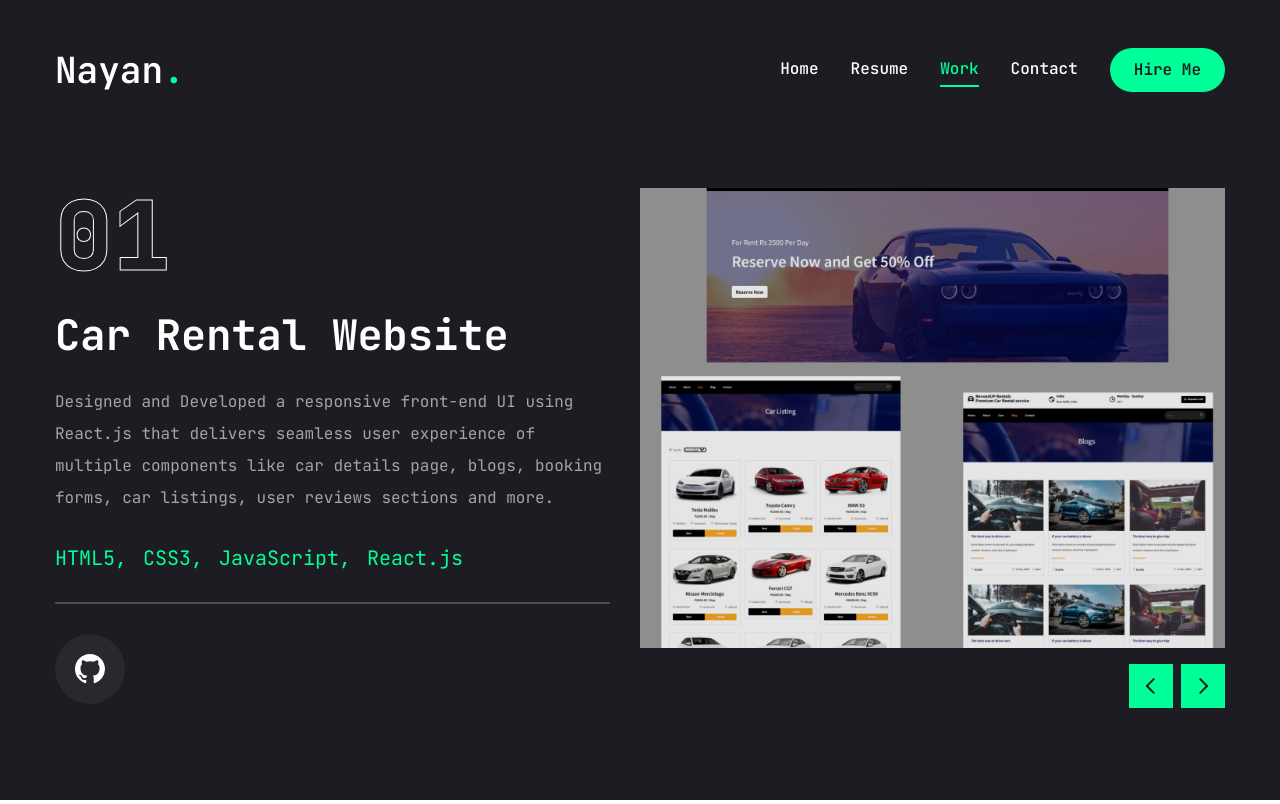
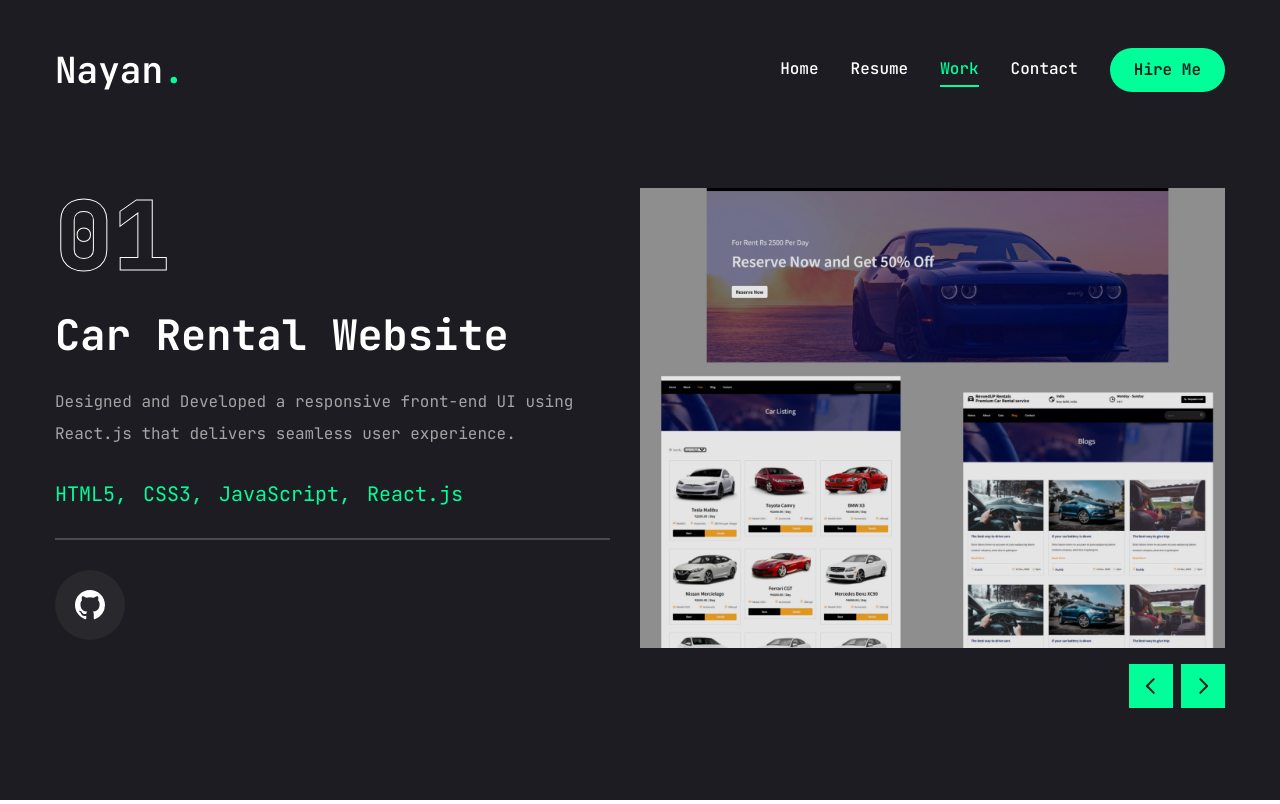
Before and after one commit to Nayan1509/Portfolio-3.0, a Next.js app: page /work in a window 1280 px wide. Built offline with nearby package versions, Linux system fonts and the light colour scheme.

Commit message:
updated resume

```diff
--- a/app/layout.jsx
+++ b/app/layout.jsx
@@ -1,8 +1,8 @@
 import { JetBrains_Mono } from "next/font/google";
 import "./globals.css";
-import Header from "@/components/header";
-import PageTransition from "@/components/pagetransition";
-import StairTransition from "@/components/stairtransition";
+import Header from "@/components/Header";
+import PageTransition from "@/components/PageTransition";
+import StairTransition from "@/components/StairTransition";
 
 const jetbrainsMono = JetBrains_Mono({
   subsets: ["latin"],
--- a/app/work/page.jsx
+++ b/app/work/page.jsx
@@ -4,7 +4,6 @@ import { motion } from "framer-motion";
 import React, { useState } from "react";
 
 import { Swiper, SwiperSlide } from "swiper/react";
-import { Navigation, Pagination } from "swiper/modules";
 import "swiper/css";
 
 import { BsArrowUpRight, BsGithub } from "react-icons/bs";
@@ -25,7 +24,7 @@ const projects = [
     num: "01",
     category: "Front-End-Developement",
     title: "Car Rental Website",
-    description: "Designed and Developed a responsive front-end UI using React.js that delivers seamless user experience of multiple components like car details page, blogs, booking forms, car listings, user reviews sections and more.",
+    description: "Designed and Developed a responsive front-end UI using React.js that delivers seamless user experience.",
     stack: [
       { name: "HTML5" },
       { name: "CSS3" },
```
Also changed, not shown: 2 other files (tests, documents, lock files or other folders).
